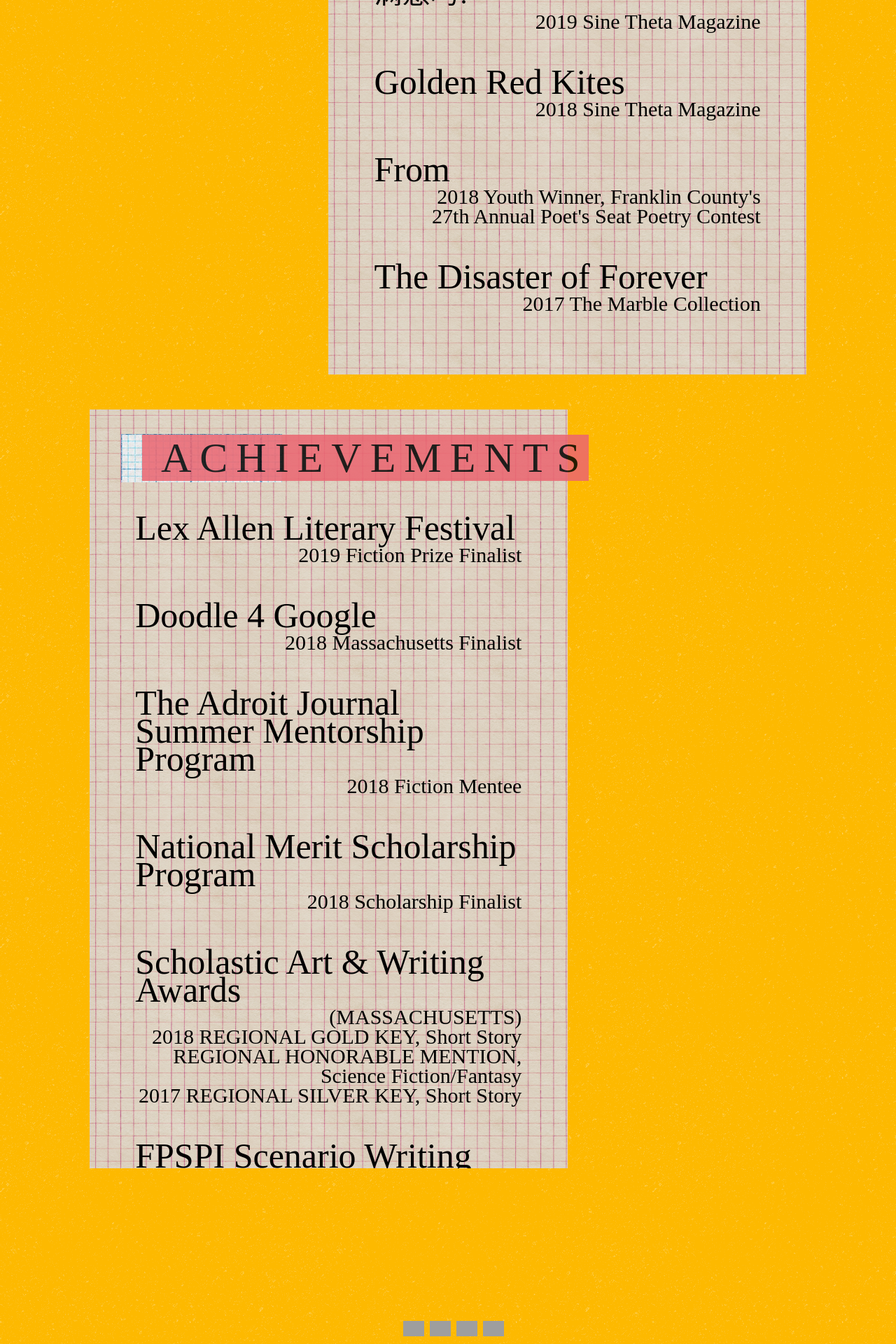
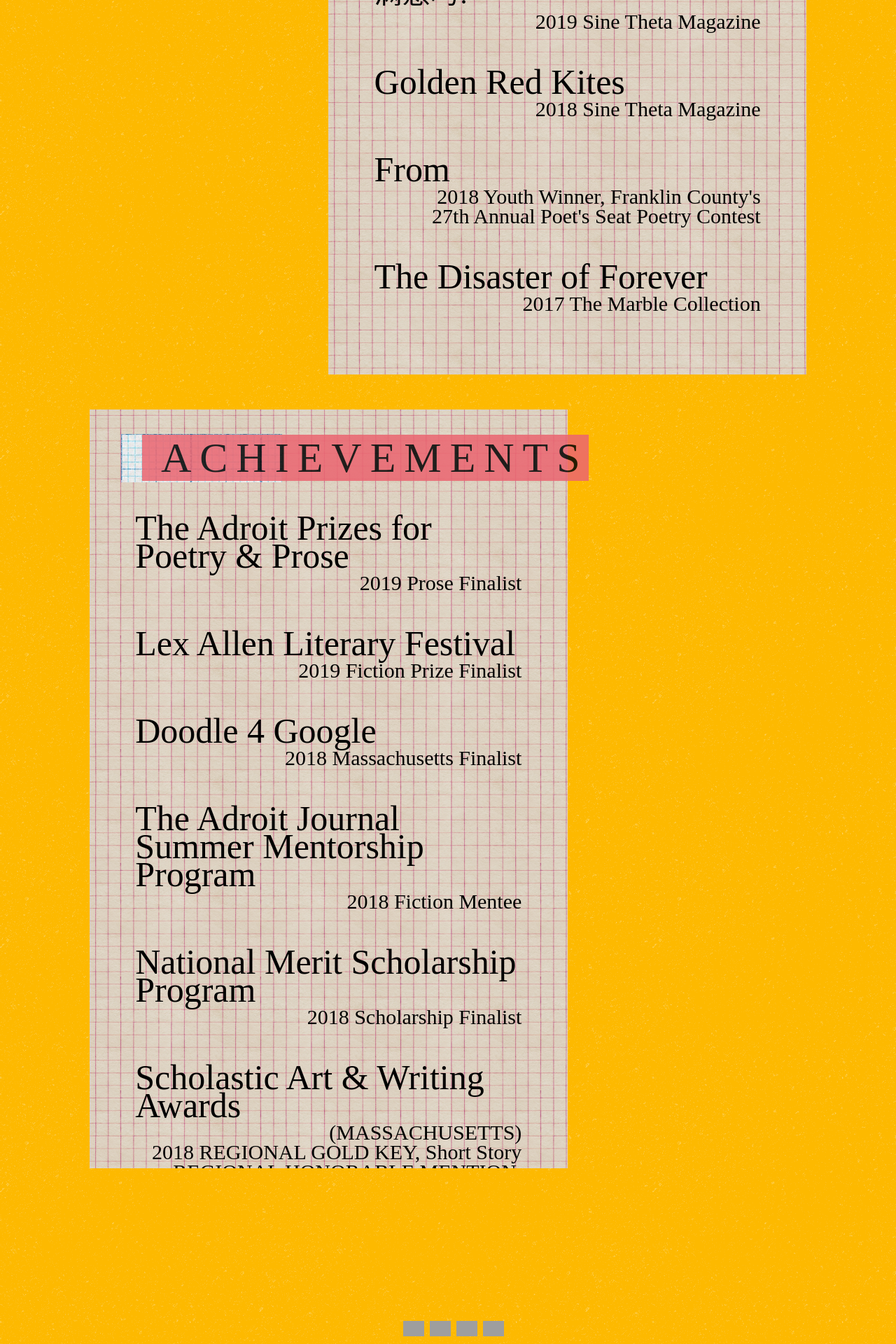
Before and after one commit to asc4/AmeliaChen, a Jekyll site: the page built from about.md, in a window 1280 px wide. Shown: the part 902-2822 px from the top of the page at 70% size. Built offline with Jekyll 4.4.1, drawn with Linux system fonts in a browser that asks for light colours; some web fonts are replaced; grey boxes are pictures that could not be loaded.

Commit message:
Update about.html

```diff
--- a/_layouts/about.html
+++ b/_layouts/about.html
@@ -231,7 +231,8 @@
        <div class="col-8 paper-red note-container" >
           <div class="paper-blue" style="margin: 20px 0px 60px 30px;width:230px;font-size:60px;letter-spacing:12px;padding-left:30px;"><a style="background-color:#EB6570;opacity:.85">&nbsp;ACHIEVEMENTS</a></div>
           <div  style="padding: 0% 10% 8%;">
-                <p class="title-thing">Lex Allen Literary Festival</p><p class="descr-thing">2019 Fiction Prize Finalist</p>
+                <p class="title-thing">The Adroit Prizes for Poetry & Prose</p><p class="descr-thing">2019 Prose Finalist</p>
+            <br><p class="title-thing">Lex Allen Literary Festival</p><p class="descr-thing">2019 Fiction Prize Finalist</p>
             <br><p class="title-thing"><a href="https://scontent-lga3-1.xx.fbcdn.net/v/t1.0-9/32089427_2077955775565364_7911623878592430080_o.jpg?_nc_cat=110&_nc_oc=AQmOC7k3hFawGQ_dbKMnX_pfvqflqEyEwvav8MU6SNq7PThUdfU8xbdU-Kj1s0BvIZA&_nc_ht=scontent-lga3-1.xx&oh=eb9e3bf9596954f5a1a423f7e1dd6e52&oe=5D5AE2FB" target="_blank">Doodle 4 Google</a></p><p class="descr-thing">2018 Massachusetts Finalist</p>
             <br><p class="title-thing"><a href="http://www.theadroitjournal.org/mentorship/" target="_blank">The Adroit Journal <br>Summer Mentorship Program</a></p><p class="descr-thing">2018 Fiction Mentee</p>
             <br><p class="title-thing">National Merit Scholarship Program</p><p class="descr-thing">2018 Scholarship Finalist</p>
```
